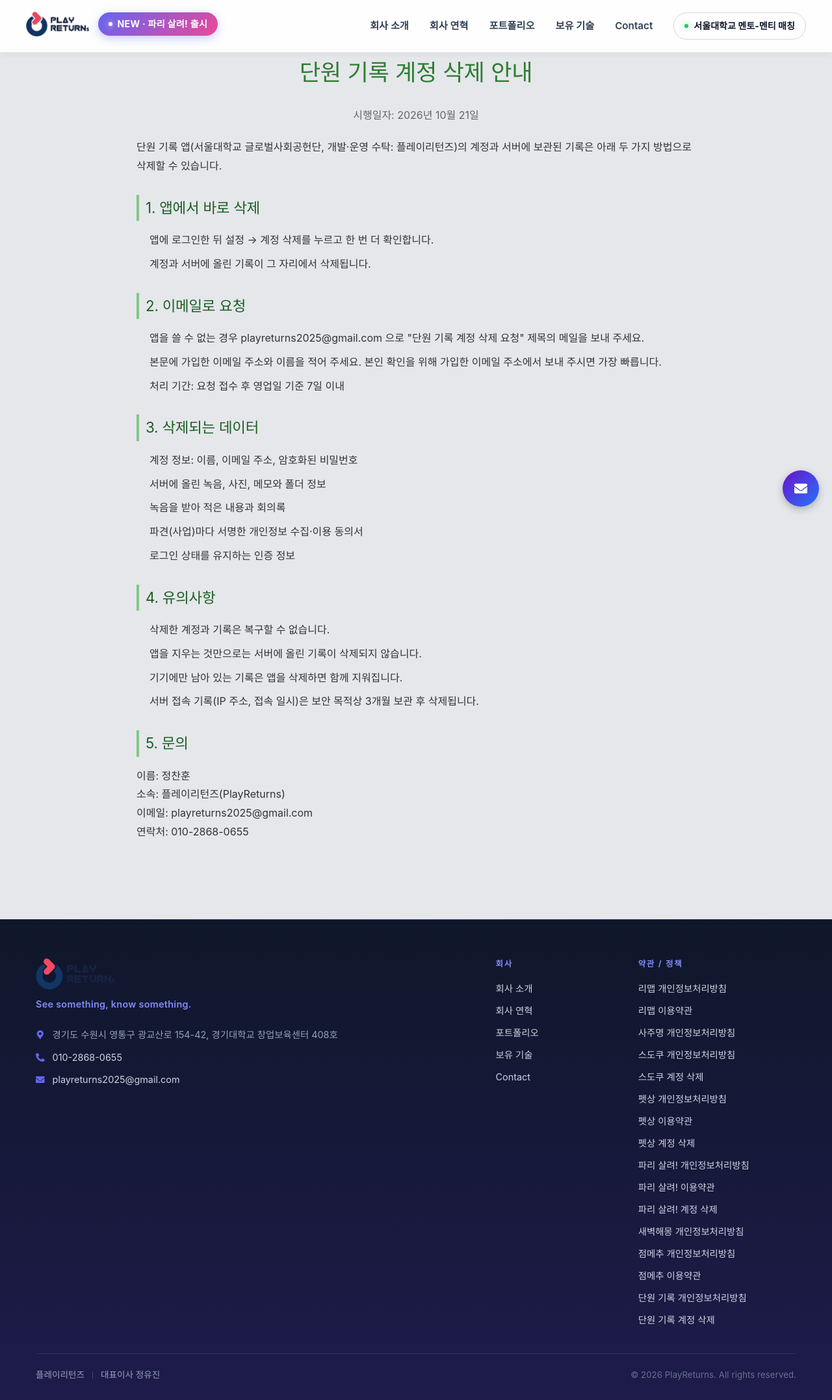
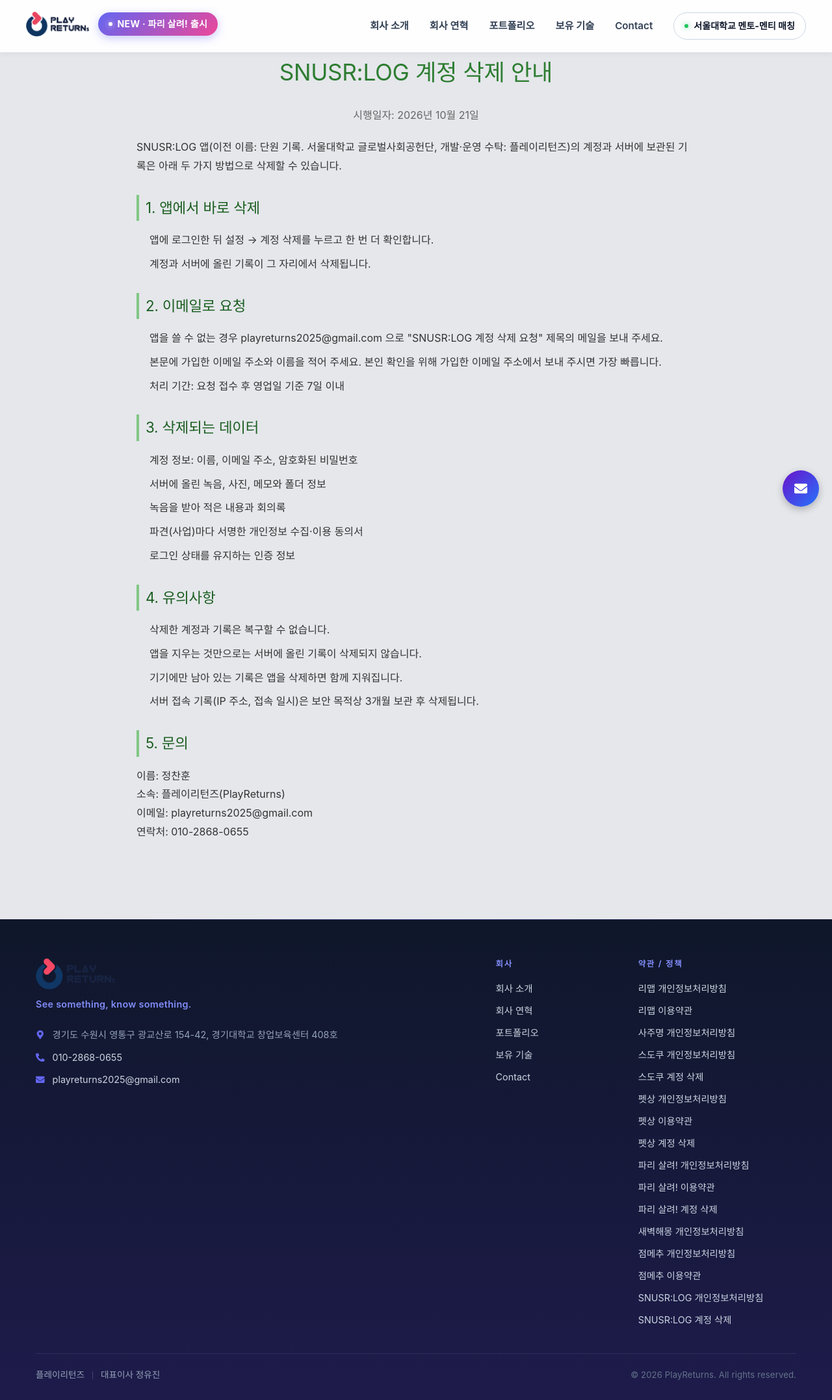
Before and after one commit to wjdcksgns/playreturns_homepage, a React (Create React App) app: page /danwon-delete-account in a window 1280 px wide. Shown: the whole page at 65% size. Built offline with nearby package versions, Linux system fonts and the light colour scheme; no server answers; a web font is replaced by a local one.

Commit message:
단원 기록 앱 이름이 SNUSR:LOG 로 바뀜 — 처리방침·계정 삭제 안내·푸터 링크 (이전 이름 병기)

```diff
--- a/src/components/common/Layout/Footer.jsx
+++ b/src/components/common/Layout/Footer.jsx
@@ -28,8 +28,8 @@
   { to: '/haemong-privacy', label: '새벽해몽 개인정보처리방침' },
   { to: '/jeommechu-privacy', label: '점메추 개인정보처리방침' },
   { to: '/jeommechu-terms', label: '점메추 이용약관' },
-  { to: '/danwon-privacy', label: '단원 기록 개인정보처리방침' },
-  { to: '/danwon-delete-account', label: '단원 기록 계정 삭제' },
+  { to: '/danwon-privacy', label: 'SNUSR:LOG 개인정보처리방침' },
+  { to: '/danwon-delete-account', label: 'SNUSR:LOG 계정 삭제' },
 ];
 
 const Footer = () => {
--- a/src/pages/DanwonDeleteAccount.jsx
+++ b/src/pages/DanwonDeleteAccount.jsx
@@ -3,11 +3,11 @@
 const DanwonDeleteAccount = () => {
     return (
         <div className={styles.privacyWrap}>
-            <h1>단원 기록 계정 삭제 안내</h1>
+            <h1>SNUSR:LOG 계정 삭제 안내</h1>
             <p className={styles.date}>시행일자: 2026년 10월 21일</p>
 
             <p>
-                단원 기록 앱(서울대학교 글로벌사회공헌단, 개발·운영 수탁: 플레이리턴즈)의 계정과 서버에 보관된 기록은 아래 두 가지 방법으로 삭제할 수 있습니다.
+                SNUSR:LOG 앱(이전 이름: 단원 기록. 서울대학교 글로벌사회공헌단, 개발·운영 수탁: 플레이리턴즈)의 계정과 서버에 보관된 기록은 아래 두 가지 방법으로 삭제할 수 있습니다.
             </p>
 
             <h2>1. 앱에서 바로 삭제</h2>
@@ -18,7 +18,7 @@
 
             <h2>2. 이메일로 요청</h2>
             <ul>
-                <li>앱을 쓸 수 없는 경우 playreturns2025@gmail.com 으로 "단원 기록 계정 삭제 요청" 제목의 메일을 보내 주세요.</li>
+                <li>앱을 쓸 수 없는 경우 playreturns2025@gmail.com 으로 "SNUSR:LOG 계정 삭제 요청" 제목의 메일을 보내 주세요.</li>
                 <li>본문에 가입한 이메일 주소와 이름을 적어 주세요. 본인 확인을 위해 가입한 이메일 주소에서 보내 주시면 가장 빠릅니다.</li>
                 <li>처리 기간: 요청 접수 후 영업일 기준 7일 이내</li>
             </ul>
--- a/src/pages/DanwonPrivacy.jsx
+++ b/src/pages/DanwonPrivacy.jsx
@@ -3,11 +3,11 @@
 const DanwonPrivacy = () => {
     return (
         <div className={styles.privacyWrap}>
-            <h1>단원 기록 개인정보처리방침</h1>
+            <h1>SNUSR:LOG 개인정보처리방침</h1>
             <p className={styles.date}>공고일자: 2026년 10월 26일 · 시행일자: 2026년 10월 26일</p>
 
             <p>
-                단원 기록 앱(이하 "앱")은 서울대학교 글로벌사회공헌단(이하 "공헌단") 해외봉사 단원의 활동기록을 모아
+                SNUSR:LOG 앱(이전 이름: 단원 기록, 이하 "앱")은 서울대학교 글로벌사회공헌단(이하 "공헌단") 해외봉사 단원의 활동기록을 모아
                 결과보고서를 만들기 위해 제공됩니다. 공헌단은 앱의 개발과 서버 운영을 플레이리턴즈(이하 "회사")에 위탁하며,
                 본 방침은 앱이 처리하는 개인정보의 항목, 목적, 보관 기간, 보호 조치를 안내합니다.
                 앱은 광고, 이용 통계, 오류 수집 도구를 사용하지 않습니다.
```
